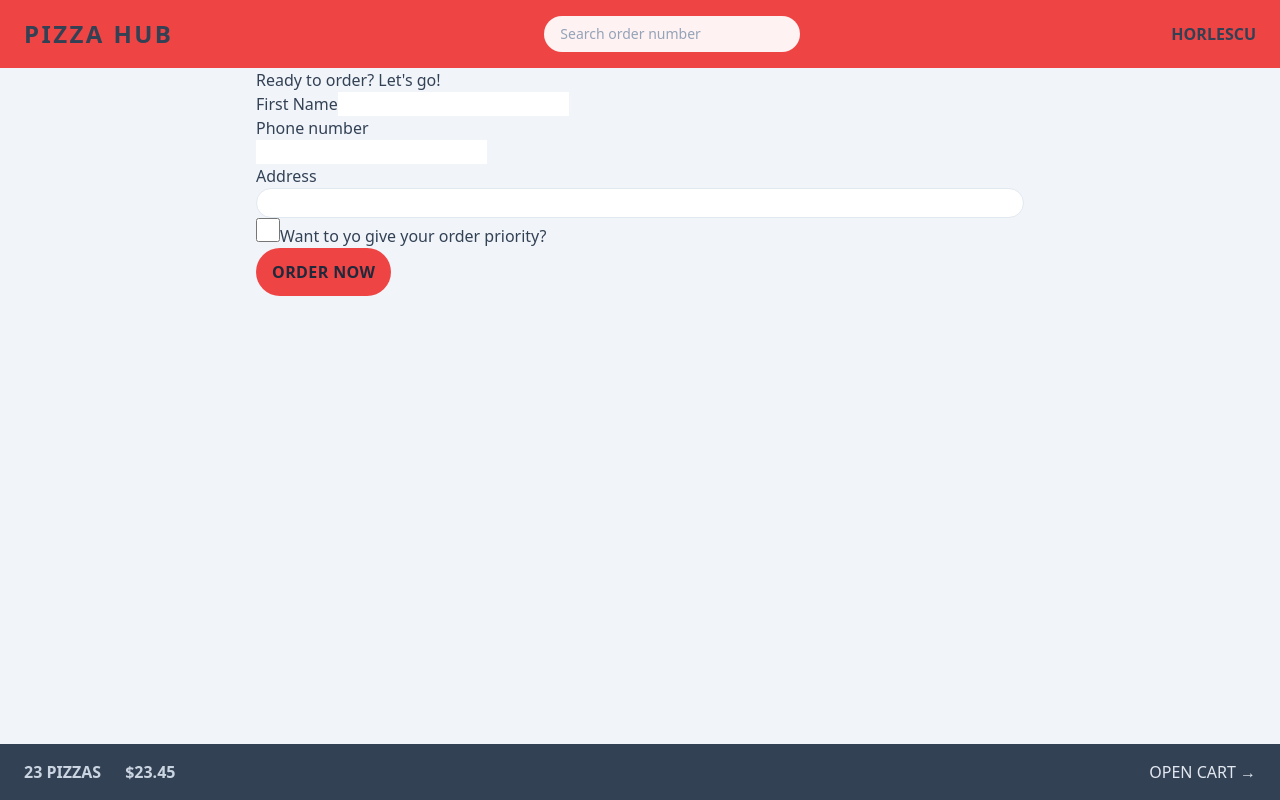
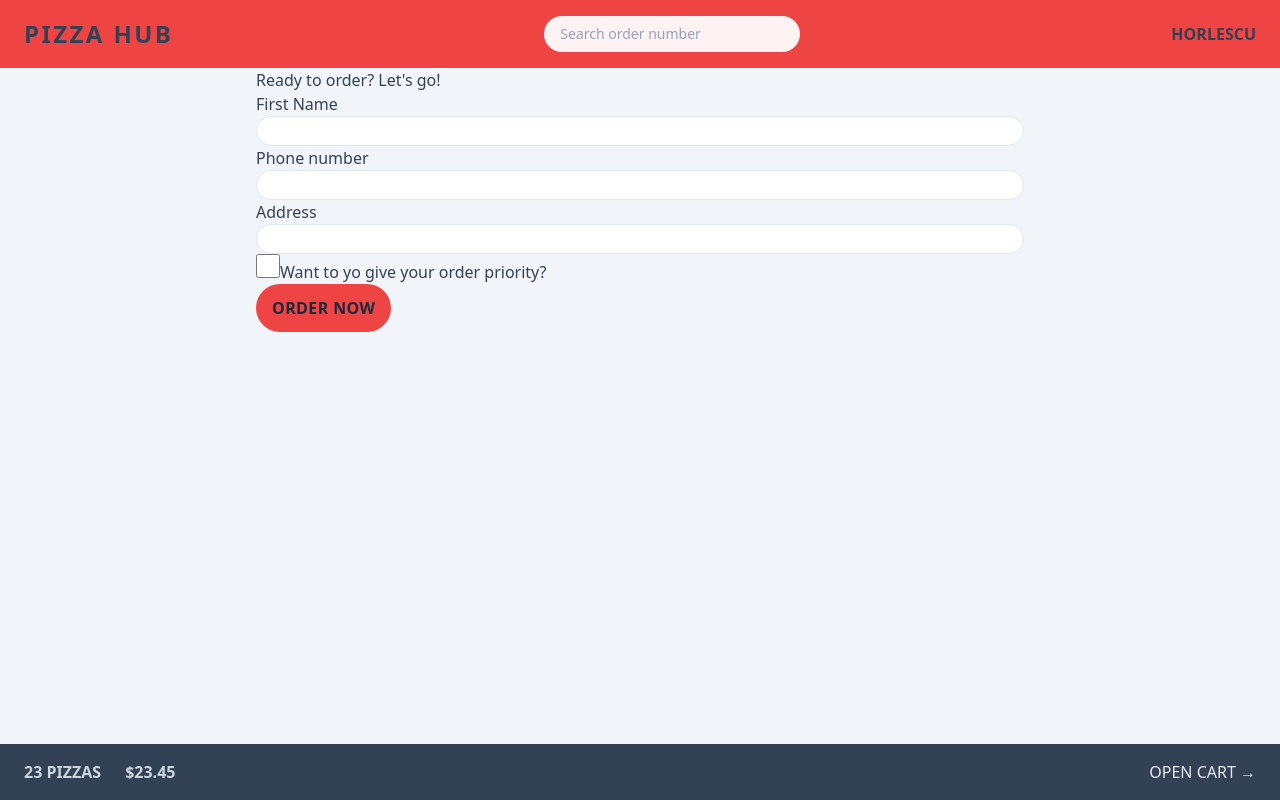
Before and after one commit to horlesq/pizza-hub, a React (Vite) app: page /order/new in a window 1280 px wide. Built offline with nearby package versions, Linux system fonts and the light colour scheme.

Commit message:
Frontend - reuse styles with @apply

```diff
--- a/src/features/order/CreateOrder.tsx
+++ b/src/features/order/CreateOrder.tsx
@@ -48,13 +48,13 @@
       <Form method="POST">
         <div>
           <label>First Name</label>
-          <input type="text" name="customer" required />
+          <input className="input" type="text" name="customer" required />
         </div>
 
         <div>
           <label>Phone number</label>
           <div>
-            <input type="tel" name="phone" required />
+            <input className="input" type="tel" name="phone" required />
           </div>
           {formError?.phone && <p>{formError.phone}</p>}
         </div>
@@ -62,12 +62,7 @@
         <div>
           <label>Address</label>
           <div>
-            <input
-              className="w-full rounded-full border border-slate-200 px-4 py-1 text-sm transition-all duration-300 focus:outline-none focus:ring focus:ring-red-200"
-              type="text"
-              name="address"
-              required
-            />
+            <input className="input" type="text" name="address" required />
           </div>
         </div>
 
--- a/src/index.css
+++ b/src/index.css
@@ -1,27 +1,48 @@
 @tailwind base;
 @tailwind components;
 @tailwind utilities;
+
+@layer components {
+  .input {
+    @apply w-full rounded-full border border-slate-200 px-4 py-1 text-sm transition-all duration-300 focus:outline-none focus:ring focus:ring-red-200;
+  }
+}
 
 .loader {
   width: 45px;
   aspect-ratio: 0.75;
   --c: no-repeat linear-gradient(#333 0 0);
-    background: var(--c) 0% 50%, var(--c) 50% 50%, var(--c) 100% 50%;
+  background:
+    var(--c) 0% 50%,
+    var(--c) 50% 50%,
+    var(--c) 100% 50%;
   background-size: 20% 50%;
   animation: loading 1s infinite linear;
 }
 
 @keyframes loading {
   20% {
-        background-position: 0% 0%, 50% 50%, 100% 50%;
+    background-position:
+      0% 0%,
+      50% 50%,
+      100% 50%;
   }
   40% {
-        background-position: 0% 100%, 50% 0%, 100% 50%;
+    background-position:
+      0% 100%,
+      50% 0%,
+      100% 50%;
   }
   60% {
-        background-position: 0% 50%, 50% 100%, 100% 0%;
+    background-position:
+      0% 50%,
+      50% 100%,
+      100% 0%;
   }
   80% {
-        background-position: 0% 50%, 50% 50%, 100% 100%;
+    background-position:
+      0% 50%,
+      50% 50%,
+      100% 100%;
   }
 }
```
Lines whose indentation alone changed are shown as unchanged.
